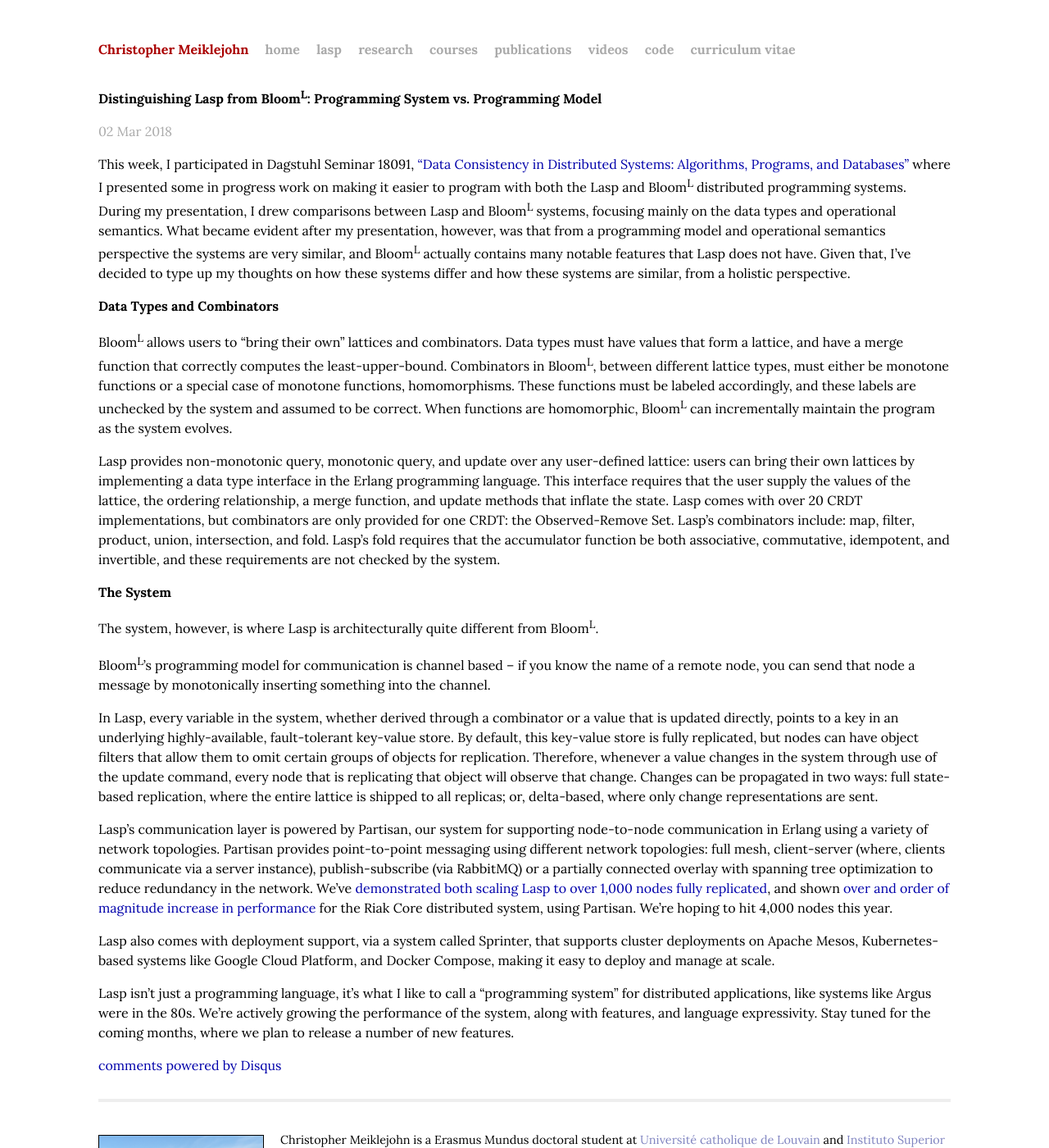
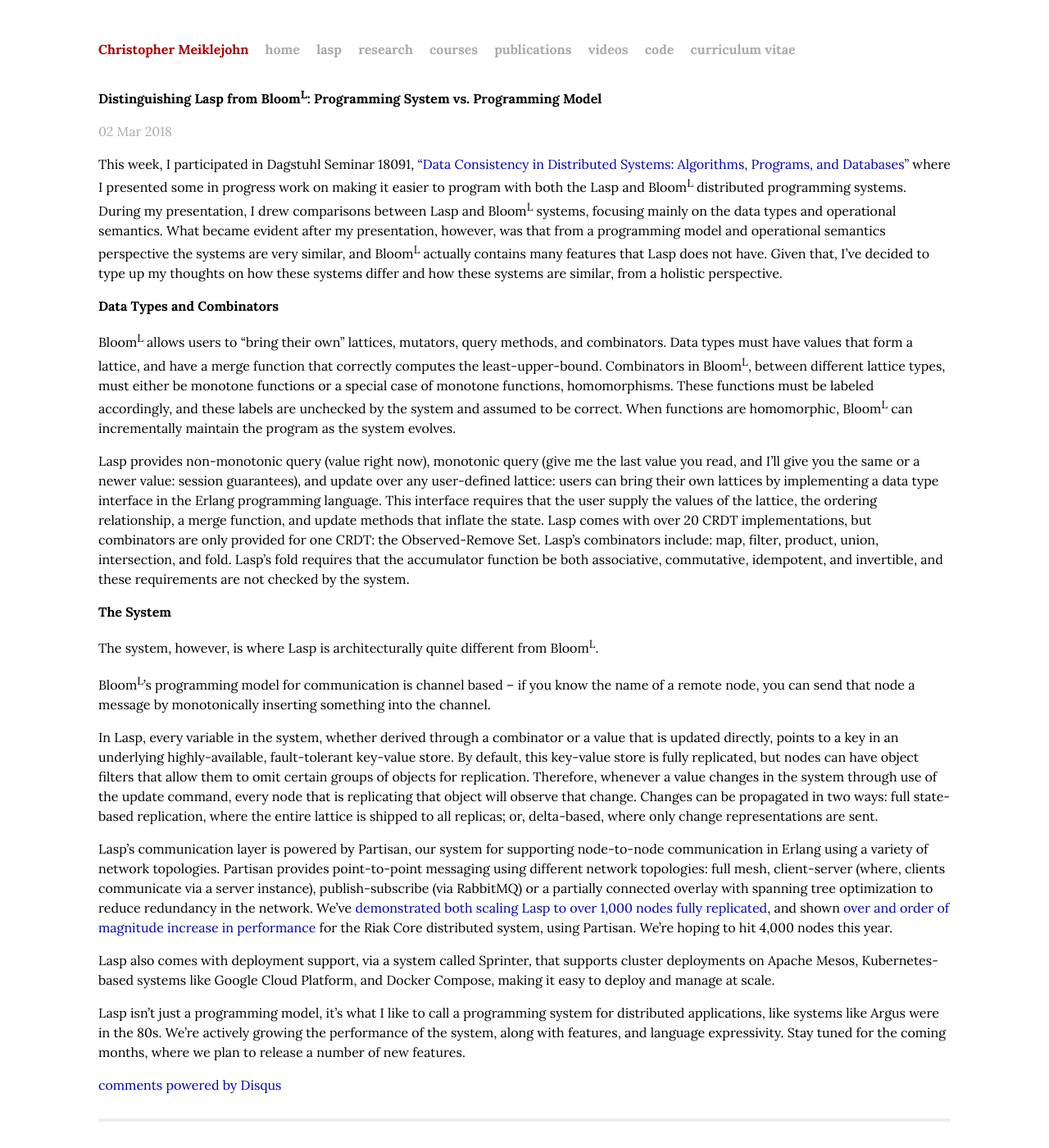
Before and after one commit to cmeiklejohn/cmeiklejohn.github.io, a Jekyll site: the page built from _posts/2018-03-02-lasp-vs-bloom.markdown, in a window 1280 px wide and 1400 px high. Shown: the whole window at 82% size. Built offline with Jekyll 4.4.1, drawn with Linux system fonts in a browser that asks for light colours; comment, search, counter and statistics services are not loaded.

Commit message:
Improvements

```diff
--- a/_posts/2018-03-02-lasp-vs-bloom.markdown
+++ b/_posts/2018-03-02-lasp-vs-bloom.markdown
@@ -6,13 +6,13 @@ categories: lasp
 group: syncfree
 ---
 
-This week, I participated in Dagstuhl Seminar 18091, ["Data Consistency in Distributed Systems: Algorithms, Programs, and Databases"](https://www.dagstuhl.de/en/program/calendar/semhp/?semnr=18091) where I presented some in progress work on making it easier to program with both the Lasp and Bloom<sup>L</sup> distributed programming systems.  During my presentation, I drew comparisons between Lasp and Bloom<sup>L</sup> systems, focusing mainly on the data types and operational semantics.  What became evident after my presentation, however, was that from a programming model and operational semantics perspective the systems are very similar, and Bloom<sup>L</sup> actually contains many notable features that Lasp does not have.  Given that, I've decided to type up my thoughts on how these systems differ and how these systems are similar, from a holistic perspective.
+This week, I participated in Dagstuhl Seminar 18091, ["Data Consistency in Distributed Systems: Algorithms, Programs, and Databases"](https://www.dagstuhl.de/en/program/calendar/semhp/?semnr=18091) where I presented some in progress work on making it easier to program with both the Lasp and Bloom<sup>L</sup> distributed programming systems.  During my presentation, I drew comparisons between Lasp and Bloom<sup>L</sup> systems, focusing mainly on the data types and operational semantics.  What became evident after my presentation, however, was that from a programming model and operational semantics perspective the systems are very similar, and Bloom<sup>L</sup> actually contains many features that Lasp does not have.  Given that, I've decided to type up my thoughts on how these systems differ and how these systems are similar, from a holistic perspective.
 
 # Data Types and Combinators
 
-Bloom<sup>L</sup> allows users to "bring their own" lattices and combinators.  Data types must have values that form a lattice, and have a merge function that correctly computes the least-upper-bound.  Combinators in Bloom<sup>L</sup>, between different lattice types, must either be monotone functions or a special case of monotone functions, homomorphisms.   These functions must be labeled accordingly, and these labels are unchecked by the system and assumed to be correct.  When functions are homomorphic, Bloom<sup>L</sup> can incrementally maintain the program as the system evolves.
+Bloom<sup>L</sup> allows users to "bring their own" lattices, mutators, query methods, and combinators.  Data types must have values that form a lattice, and have a merge function that correctly computes the least-upper-bound.  Combinators in Bloom<sup>L</sup>, between different lattice types, must either be monotone functions or a special case of monotone functions, homomorphisms.   These functions must be labeled accordingly, and these labels are unchecked by the system and assumed to be correct.  When functions are homomorphic, Bloom<sup>L</sup> can incrementally maintain the program as the system evolves.
 
-Lasp provides non-monotonic query, monotonic query, and update over any user-defined lattice: users can bring their own lattices by implementing a data type interface in the Erlang programming language.  This interface requires that the user supply the values of the lattice, the ordering relationship, a merge function, and update methods that inflate the state.  Lasp comes with over 20 CRDT implementations, but combinators are only provided for one CRDT: the Observed-Remove Set.  Lasp's combinators include: map, filter, product, union, intersection, and fold.  Lasp's fold requires that the accumulator function be both associative, commutative, idempotent, and invertible, and these requirements are not checked by the system.
+Lasp provides non-monotonic query (value right now), monotonic query (give me the last value you read, and I'll give you the same or a newer value: session guarantees), and update over any user-defined lattice: users can bring their own lattices by implementing a data type interface in the Erlang programming language.  This interface requires that the user supply the values of the lattice, the ordering relationship, a merge function, and update methods that inflate the state.  Lasp comes with over 20 CRDT implementations, but combinators are only provided for one CRDT: the Observed-Remove Set.  Lasp's combinators include: map, filter, product, union, intersection, and fold.  Lasp's fold requires that the accumulator function be both associative, commutative, idempotent, and invertible, and these requirements are not checked by the system.
 
 # The System
 
@@ -26,4 +26,4 @@ Lasp's communication layer is powered by Partisan, our system for supporting nod
 
 Lasp also comes with deployment support, via a system called Sprinter, that supports cluster deployments on Apache Mesos, Kubernetes-based systems like Google Cloud Platform, and Docker Compose, making it easy to deploy and manage at scale.
 
-Lasp isn't just a programming language, it's what I like to call a "programming system" for distributed applications, like systems like Argus were in the 80s.  We're actively growing the performance of the system, along with features, and language expressivity.  Stay tuned for the coming months, where we plan to release a number of new features.
+Lasp isn't just a programming model, it's what I like to call a programming system for distributed applications, like systems like Argus were in the 80s.  We're actively growing the performance of the system, along with features, and language expressivity.  Stay tuned for the coming months, where we plan to release a number of new features.
```
